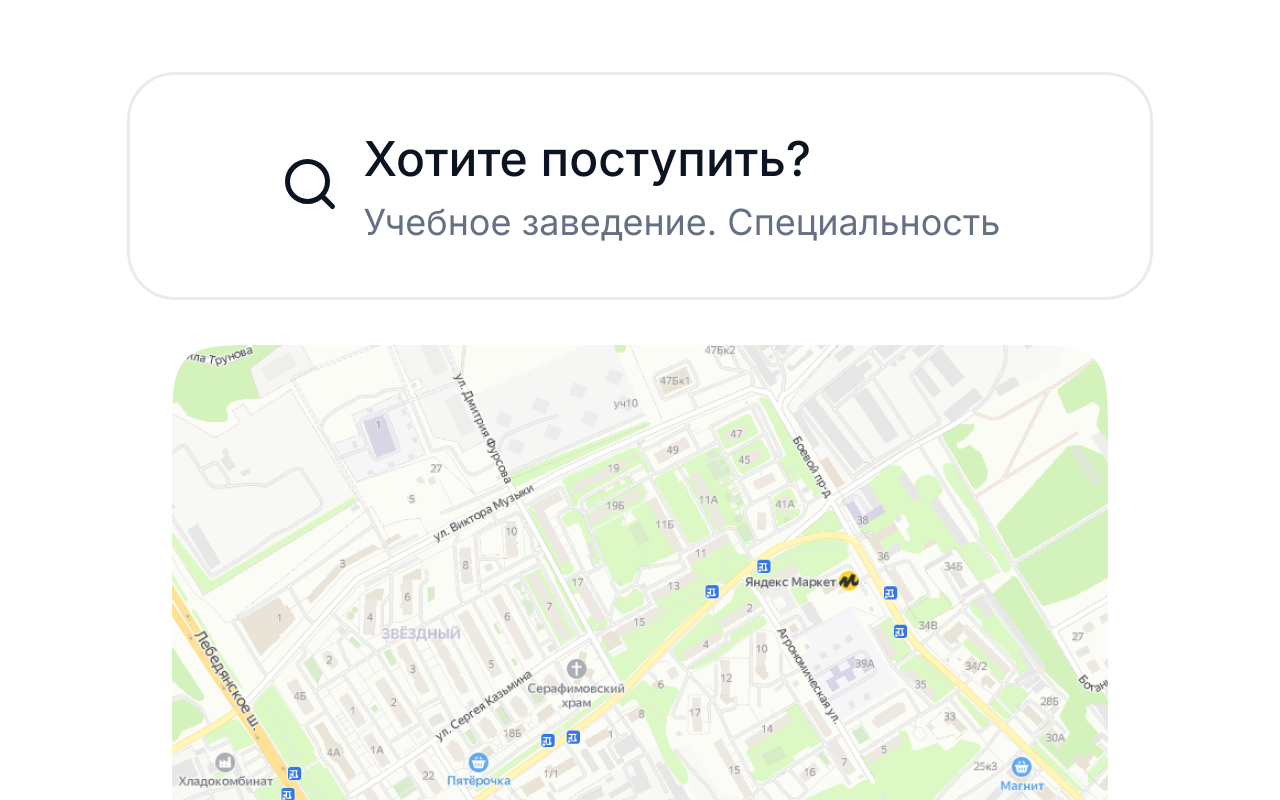
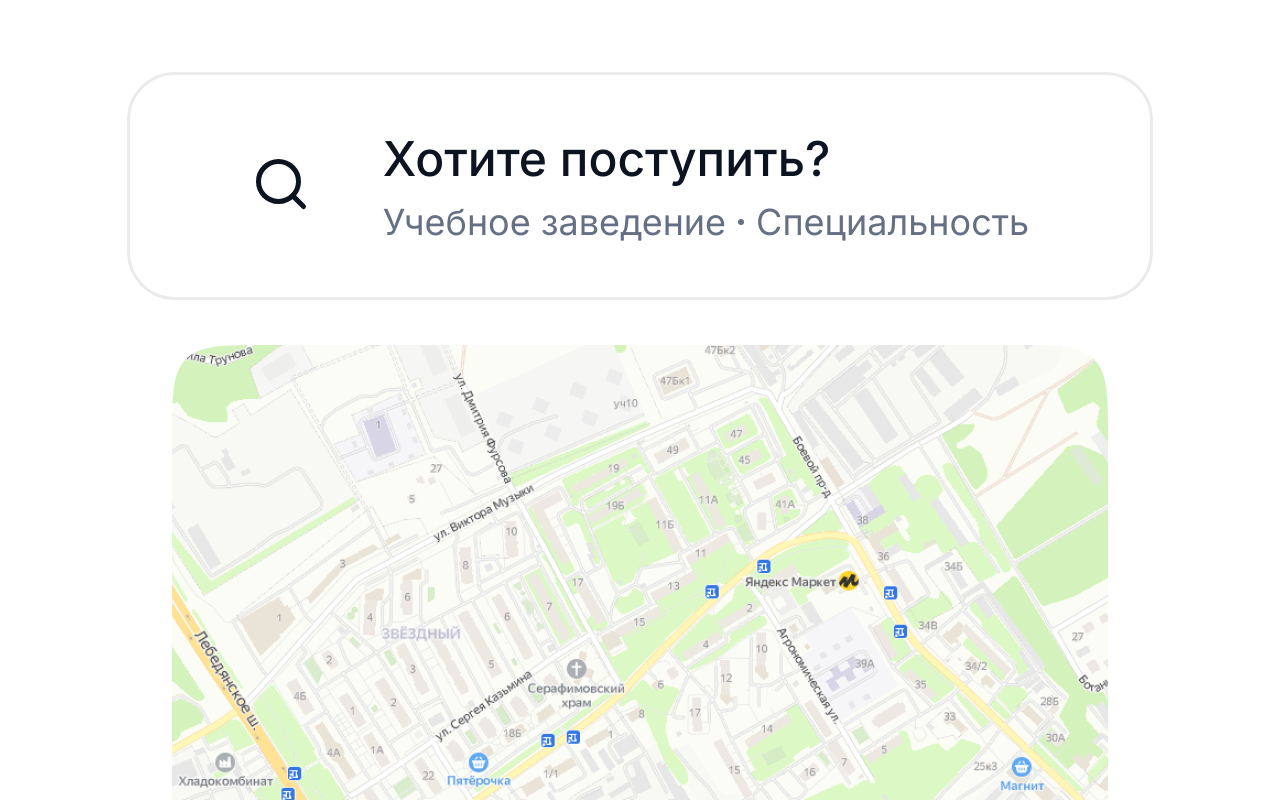
Before and after one commit to Scat55/vdnh__project, a Nuxt app: page / in a window 1280 px wide. Shown: the top 800 px of the page. Built offline with nearby package versions, Linux system fonts and the light colour scheme.

Commit message:
fix: fixed px on rem

```diff
--- a/components/TheMapLink.vue
+++ b/components/TheMapLink.vue
@@ -25,7 +25,7 @@ export default {
 
 <style lang="scss" scoped>
 .map {
-  margin-top: 45px;
+  margin-top: 2.813rem;
   // .map__link
 
   // &__link {}
@@ -42,13 +42,13 @@ export default {
 
   &__link-btn {
     position: absolute;
-    bottom: 60px;
-    left: 283px;
-    border-radius: 36px;
+    bottom: 3.75rem;
+    left: 17.688rem;
+    border-radius: 2.25rem;
     background: #fff;
-    box-shadow: 0px 6px 18px 0px rgba(0, 0, 0, 0.20);
-    height: 140px;
-    padding: 20px 38px;
+    box-shadow: 0rem 0.375rem 1.125rem 0rem rgba(0, 0, 0, 0.20);
+    height: 8.75rem;
+    padding: 1.25rem 2.375rem;
     transition: all .3s;
 
     &:hover {
@@ -59,16 +59,12 @@ export default {
   // .map__link-btn-title
 
   &__link-btn-title {
-    font-size: 42px;
+    font-size: 2.625rem;
     font-style: normal;
     font-weight: 500;
-    line-height: 60px;
+    line-height: 3.75rem;
     color: #0D1421;
     text-align: center;
-
-
-
-
   }
 }
 </style>
--- a/components/TheSearchLink.vue
+++ b/components/TheSearchLink.vue
@@ -19,7 +19,16 @@
     </div>
     <div class="search__link-text">
       <span class="search__link-title">Хотите поступить?</span>
-      <span class="search__link-subtitle">Учебное заведение. Специальность</span>
+
+      <div class="search__link-text-info">
+        <span class="search__link-subtitle">Учебное заведение </span>
+        <img
+          src="../assets/images/point.svg"
+          alt="Point"
+          class="search__link-text-img"
+        >
+        <span class="search__link-subtitle">Специальность</span>
+      </div>
     </div>
   </div>
 </template>
@@ -33,17 +42,18 @@
     display: flex;
     align-items: center;
     justify-content: center;
-    border-radius: 48px;
-    border: 3px solid #EBEBEB;
-    gap: 24px;
-    padding: 48px 42px;
-    width: 936px;
+    border-radius: 3rem;
+    border: 0.188rem solid #EBEBEB;
+    gap: 1.5rem;
+    padding: 3rem 2.625rem;
+    width: 58.5rem;
   }
 
   // .search__link-img
 
   &__link-img {
     display: inline-block;
+    margin-right: 3rem;
   }
 
   // .search__link-text
@@ -51,15 +61,26 @@
   &__link-text {
     display: flex;
     flex-direction: column;
+
+    &-info {
+      display: flex;
+      align-items: center;
+      gap: 0.75rem;
+    }
+
+    &-img {
+      width: 0.375rem;
+      height: 0.375rem;
+    }
   }
 
   // .search__link-title
 
   &__link-title {
-    font-size: 48px;
+    font-size: 3rem;
     font-style: normal;
     font-weight: 500;
-    line-height: 72px;
+    line-height: 4.5rem;
     color: #0D1421;
     padding: 0;
   }
@@ -67,10 +88,10 @@
   // .search__link-subtitle
 
   &__link-subtitle {
-    font-size: 36px;
+    font-size: 2.25rem;
     font-style: normal;
     font-weight: 400;
-    line-height: 54px;
+    line-height: 3.375rem;
     color: #667085;
     padding: 0;
   }
--- a/components/TheTestLink.vue
+++ b/components/TheTestLink.vue
@@ -21,13 +21,13 @@ export default {
 
 <style lang="scss" scoped>
 .test {
-  border-radius: 48px;
-  border: 3px solid #EBEBEB;
+  border-radius: 3rem;
+  border: 0.188rem solid #EBEBEB;
   background: #FFF;
-  box-shadow: 0px 12px 12px 0px rgba(0, 0, 0, 0.04);
-  padding: 48px;
-  width: 936px;
-  margin-top: 48px;
+  box-shadow: 0rem 0.75rem 0.75rem 0rem rgba(0, 0, 0, 0.04);
+  padding: 3rem;
+  width: 58.5rem;
+  margin-top: 3rem;
   position: relative;
   transition: all .3s;
 
@@ -42,10 +42,10 @@ export default {
   // .test__text-title
 
   &__text-title {
-    font-size: 48px;
+    font-size: 3rem;
     font-style: normal;
     font-weight: 500;
-    line-height: 72px;
+    line-height: 4.5rem;
     color: #0D1421;
   }
 
@@ -54,19 +54,19 @@ export default {
   &__text-subtitle {
     overflow: hidden;
     color: #667085;
-    font-size: 42px;
+    font-size: 2.625rem;
     font-style: normal;
     font-weight: 400;
-    line-height: 60px;
-    width: 848px;
+    line-height: 3.75rem;
+    width: 53rem;
   }
 
   // .test__img
 
   &__img {
     position: absolute;
-    top: -30px;
-    right: 120px;
+    top: -1.875rem;
+    right: 7.5rem;
   }
 
 
```
Also changed, not shown: assets/images/point.svg (added).
